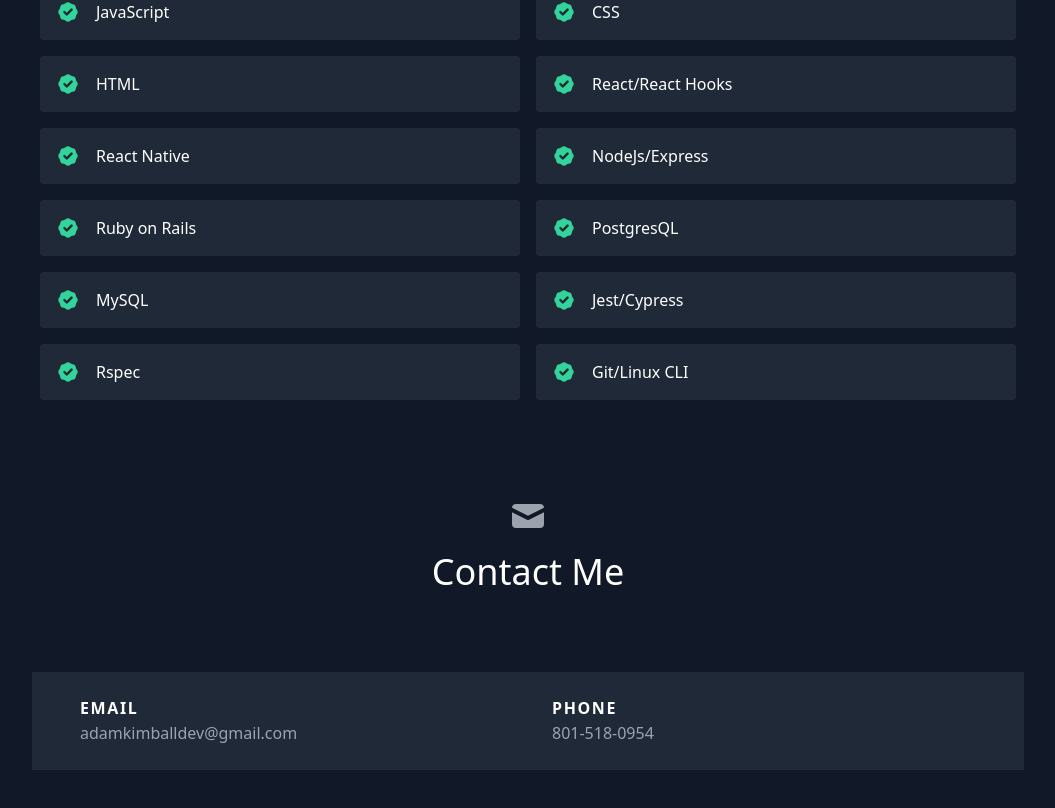
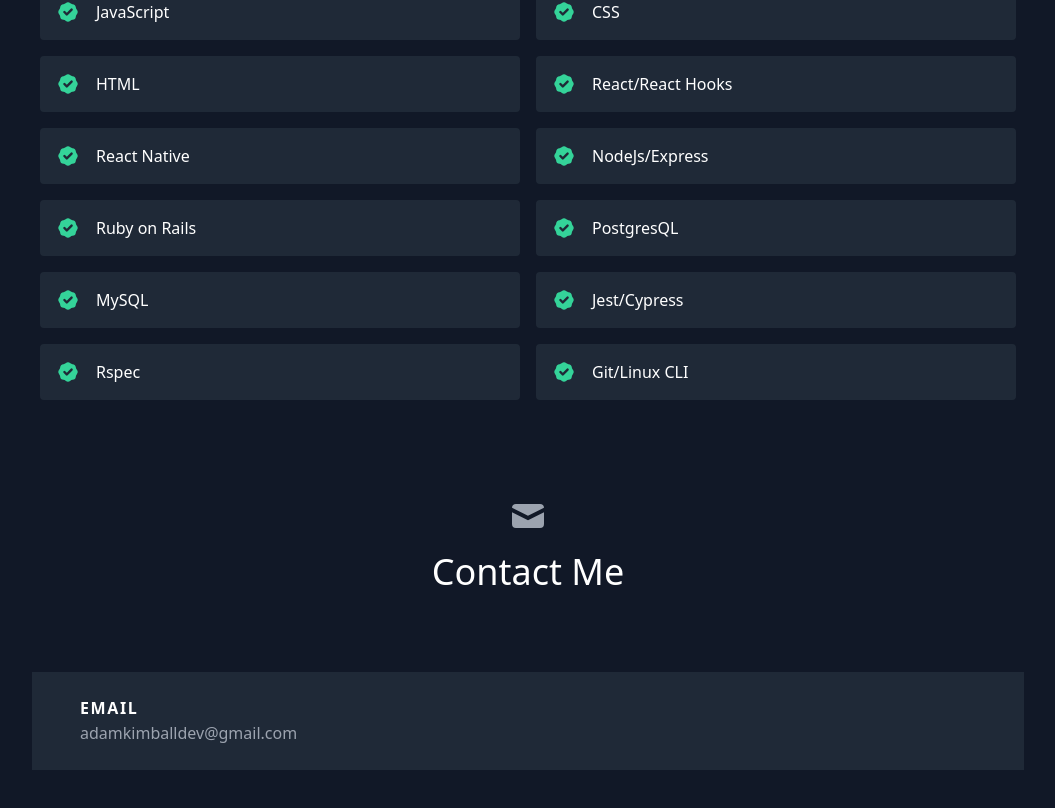
Before and after one commit to adamckimball/my-portfolio, a React (Create React App) app: page / in a window 1280 px wide. Shown: the part 2030-2838 px from the top of the page, without its empty margins (112-1167 px from the left). Built offline with nearby package versions, Linux system fonts and the light colour scheme.

Commit message:
Update contact info

```diff
--- a/src/components/Contact.jsx
+++ b/src/components/Contact.jsx
@@ -20,12 +20,7 @@
               adamkimballdev@gmail.com
             </p>
           </div>
-          <div className="sm:w-1/2 w-full px-6 sm:mt-0 mt-4">
-            <h2 className="title-font font-semibold text-white tracking-widest text-s">
-              PHONE
-            </h2>
-            <p className="leading-relaxed">801-518-0954</p>
-          </div>
+          <div className="sm:w-1/2 w-full px-6 sm:mt-0 mt-4"></div>
         </div>
       </div>
     </section>
```
